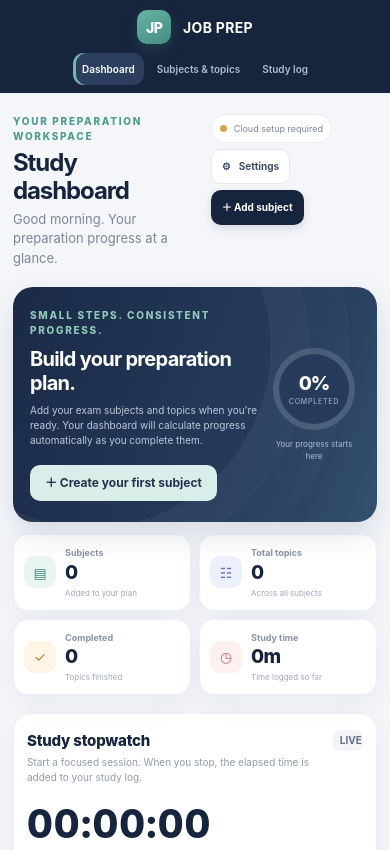
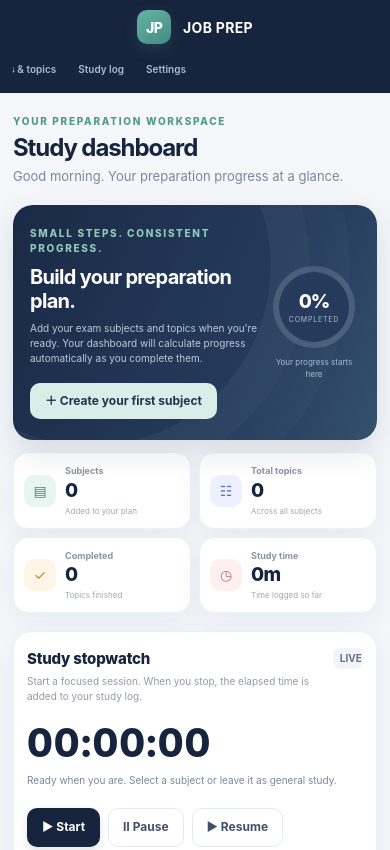
Before and after one commit to Rashedul0103/job-exam-dashboard, a plain HTML site: page index.html in a window 390 px wide. Shown: the top 850 px of the page. Drawn offline with nearby package versions, Linux system fonts and the light colour scheme.

Commit message:
Simplify dashboard header and move settings into navigation

```diff
--- a/index.html
+++ b/index.html
@@ -89,6 +89,7 @@
     }
     .nav-link:hover { color: white; background: rgba(255,255,255,.07); }
     .nav-link.active { color: white; background: #2c3e5d; box-shadow: inset 3px 0 #72b8a9; }
+    .settings-nav-button { width: 100%; border: 0; background: transparent; font-family: inherit; text-align: left; cursor: pointer; }
     .nav-icon { display: inline-grid; place-items: center; width: 19px; color: currentColor; }
     .sidebar-bottom { margin-top: auto; }
     .local-note {
@@ -313,8 +314,9 @@
     @media (max-width: 600px) {
       .sidebar { grid-template-columns: 1fr; gap: 9px; padding: 10px 13px 8px; }
       .brand { justify-content: center; }
-      .nav-list { justify-content: center; }
-      .nav-link { min-height: 32px; padding: 0 9px; }
+      .nav-list { justify-content: center; flex-wrap: nowrap; width: 100%; overflow-x: auto; scrollbar-width: none; }
+      .nav-list::-webkit-scrollbar { display: none; }
+      .nav-link { flex: 0 0 auto; min-height: 32px; padding: 0 9px; }
       .nav-icon { display: none; }
       .main { padding: 21px 13px 28px; }
       .topbar { align-items: flex-start; margin-bottom: 19px; }
@@ -490,6 +492,7 @@
           <a class="nav-link active" href="#overview" data-nav="overview"><span class="nav-icon" aria-hidden="true">⌂</span>Dashboard</a>
           <a class="nav-link" href="#subjects" data-nav="subjects"><span class="nav-icon" aria-hidden="true">▤</span>Subjects &amp; topics</a>
           <a class="nav-link" href="#study-log" data-nav="study-log"><span class="nav-icon" aria-hidden="true">◷</span>Study log</a>
+          <button class="nav-link settings-nav-button" type="button" id="settingsButton" aria-haspopup="dialog" aria-controls="settingsDialog"><span class="nav-icon" aria-hidden="true">⚙</span>Settings</button>
         </nav>
       </div>
       <div class="sidebar-bottom">
@@ -505,12 +508,6 @@
             <div class="eyebrow">Your preparation workspace</div>
             <h1>Study dashboard</h1>
             <p class="page-subtitle" id="todayGreeting">A clear view of your progress, one step at a time.</p>
-          </div>
-          <div class="top-actions">
-            <div class="date-chip"><span aria-hidden="true">▦</span><span id="todayDate"></span></div>
-            <span class="cloud-chip" id="cloudChip">Cloud setup required</span>
-            <button class="btn btn-secondary" type="button" id="settingsButton" aria-haspopup="dialog" aria-controls="settingsDialog"><span aria-hidden="true">⚙</span> Settings</button>
-            <button class="btn btn-primary" type="button" data-open="subject">＋ Add subject</button>
           </div>
         </header>
 
@@ -997,10 +994,10 @@
         $$('[data-settings-panel]').forEach(panel => { panel.hidden = panel.dataset.settingsPanel !== active; });
       }
       function openSettings(section = 'general') {
-        if (section === 'cloud') {          $('#supabaseUrl').value = cloudConfig.url || '';
+        if (section === 'cloud') {
+          $('#supabaseUrl').value = cloudConfig.url || '';
           $('#supabaseKey').value = cloudConfig.key || '';
-          $('#cloudError').classList.remove('show');
-          syncCloudDialog();
+          $('#cloudError').classList.remove('show');          syncCloudDialog();
         }
         if (section === 'appearance' || section === 'general') applyAppearance();
         switchSettingsTab(section);
@@ -1418,7 +1415,6 @@
       });
 
       const date = new Date();
-      $('#todayDate').textContent = date.toLocaleDateString(undefined, {weekday:'short', day:'numeric', month:'short', year:'numeric'});
       const hour = date.getHours();
       $('#todayGreeting').textContent = `${hour < 12 ? 'Good morning' : hour < 18 ? 'Good afternoon' : 'Good evening'}. Your preparation progress at a glance.`;
       $$('[data-nav]').forEach(link => link.addEventListener('click', () => {
```
